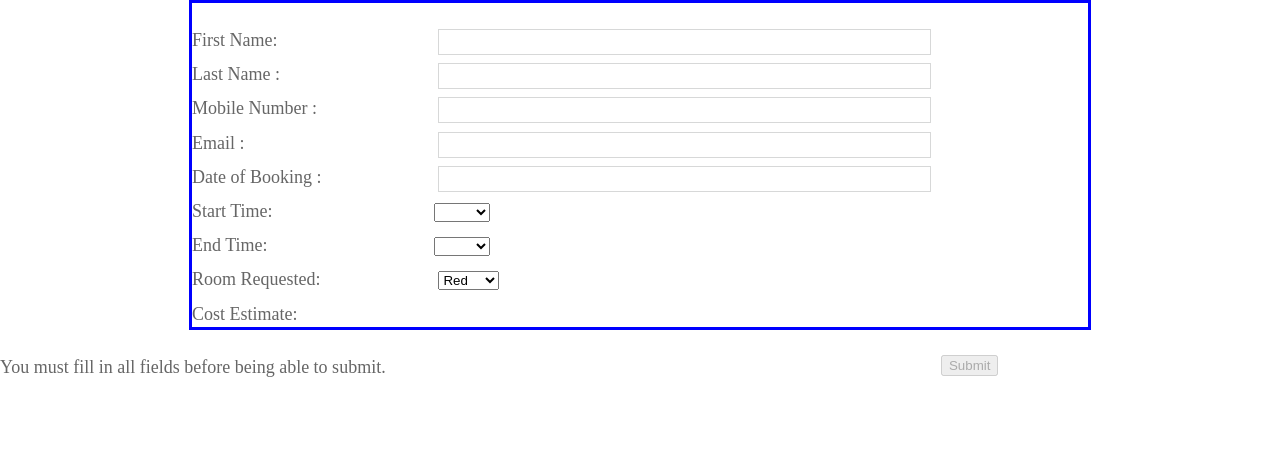
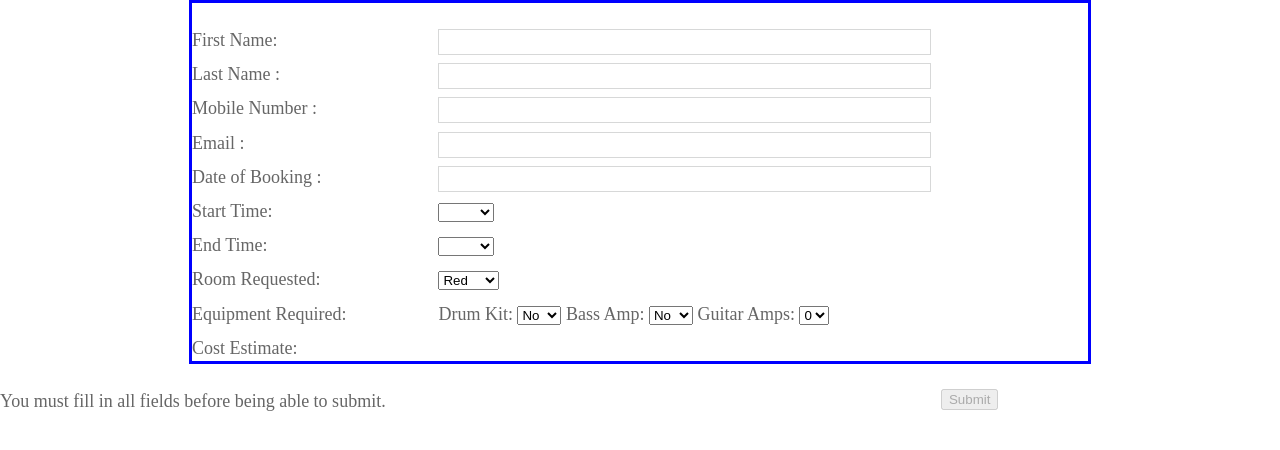
Before and after one commit to shavid/polestar, a PHP site: page /booking.php in a window 1280 px wide. Shown: the top 450 px of the page. Run offline with PHP 8.4, Linux system fonts and the light colour scheme; some libraries are stand-ins or nearby versions.

Commit message:
add_gear

```diff
--- a/booking.php
+++ b/booking.php
@@ -166,11 +166,11 @@
           if($("#fname").val().length > 0 && $("#lname").val().length > 0 && $("#lname").val().length > 0
             && $("#mobile").val().length > 0 && $("#email").val().length > 0 &&
             $("#date_input").val().length > 0 && $("#room").val().length > 0 && correct_email == true
-            && correct_mobile == true &&
-			<!--$("#captcha_code").val().length > 0-->
+            && correct_mobile == true && $("#startTime").val() != ""  && $("#endTime").val() != "" &&
+            correct_Time == true)
 
-			$("#startTime").val() != ""
-            && $("#endTime").val() != "" && correct_Time == true)
+		     //$("#captcha_code").val().length > 0-->
+
             {
               $('#Submit').prop('disabled', false);
               $('#submit_text').prop('hidden', true);
@@ -218,6 +218,10 @@
 
           //
 
+
+          if(startTime != '' && endTime != '')
+
+          {
           cpr = 9;
           //Calculates the cost estimate.
           startTimec = startTime.replace(':','.');
@@ -226,10 +230,45 @@
           endTimec = Math.ceil(endTimec);
           totalTime = endTimec - startTimec;
           totalcost = totalTime * 9;
-          document.getElementById("costEstimate").innerHTML = "Cost Estimate: £" + totalTime + " Number should be taken as an estimate only";
 
-          });
+
+
+
+
+         if(document.getElementById("drumKit").options
+           [document.getElementById("drumKit").selectedIndex].value == "Yes")
+         {
+          totalcost = totalcost + 2;
+         }
+
+
+         if(document.getElementById("bassAmp").options
+           [document.getElementById("bassAmp").selectedIndex].value == "Yes")
+         {
+          totalcost = totalcost + 2;
+         }
+
+
+         if(document.getElementById("guitarAmp").options
+           [document.getElementById("guitarAmp").selectedIndex].value != "0")
+         {
+           guitarAmps = document.getElementById("guitarAmp").options
+           [document.getElementById("guitarAmp").selectedIndex].value;
+
+           guitarAmpsCost = guitarAmps * 2
+           totalcost = totalcost + guitarAmpsCost
+         }
+
+
+          //Finalises the cost estimate.
+          document.getElementById("costEstimate").innerHTML = "Cost Estimate: £" + totalcost + " || Number should be taken as an estimate only";
+
+
+
+          }
+         });
       });
+
 
 
       //Function ready on page load, when user clicks the submit button, loads into the over-arching
@@ -276,7 +315,7 @@
       <?php
 
         echo '<label id="booking-label">Start Time:</label>';
-        echo '<select id = "startTime">';
+        echo ' <select id = "startTime">';
 
         //Sets the inital open and close time.
         //These can be changed as per requirements
@@ -288,7 +327,7 @@
         $bookingtime = $opentime;
 
         //Echos a blank option for default.
-        echo '<option></option>';
+        echo ' <option></option>';
 
         //While the booking time is before the closing time and after the open time.
         while($bookingtime <= $closetime && $bookingtime >= $opentime)
@@ -309,7 +348,7 @@
 
 
         echo'<label id="booking-label">End Time:</label>';
-        echo'<select id="endTime" class="input">';
+        echo' <select id="endTime" class="input">';
 
         echo '<option></option>';
 
@@ -342,25 +381,29 @@
 
 
       <!-- Requires Implementation
+      1:1:3-->
       <label id="booking-label">Equipment Required:</label>
-        <select id="gear1">
-          <option value="Drums">Drum Kit</option>
-          <option value="Bass">Bass Amp</option>
-          <option value="Guitar">Guitar Amp</option>
-          <option selected="selected"value="None">None</option>
+        Drum Kit:
+        <select id="drumKit">
+          <option>No</option>
+          <option>Yes</option>
         </select>
-        <select id="gear2">
-          <option value="Drums">Drum Kit</option>
-          <option value="Bass">Bass Amp</option>
-          <option value="Guitar">Guitar Amp</option>
-          <option selected="selected"value="None">None</option>
+
+        Bass Amp:
+        <select id="bassAmp">
+          <option>No</option>
+          <option>Yes</option>
         </select>
-        <select id="gear3">
-          <option value="Drums">Drum Kit</option>
-          <option value="Bass">Bass Amp</option>
-          <option value="Guitar">Guitar Amp</option>
-          <option selected="selected"value="None">None</option>
+
+        Guitar Amps:
+        <select id="guitarAmp">
+          <option>0</option>
+          <option>1</option>
+          <option>2</option>
+          <option>3</option>
         </select>
+
+          <!--
        <select id="gear4">
           <option value="Drums">Drum Kit</option>
           <option value="Bass">Bass Amp</option>
```
